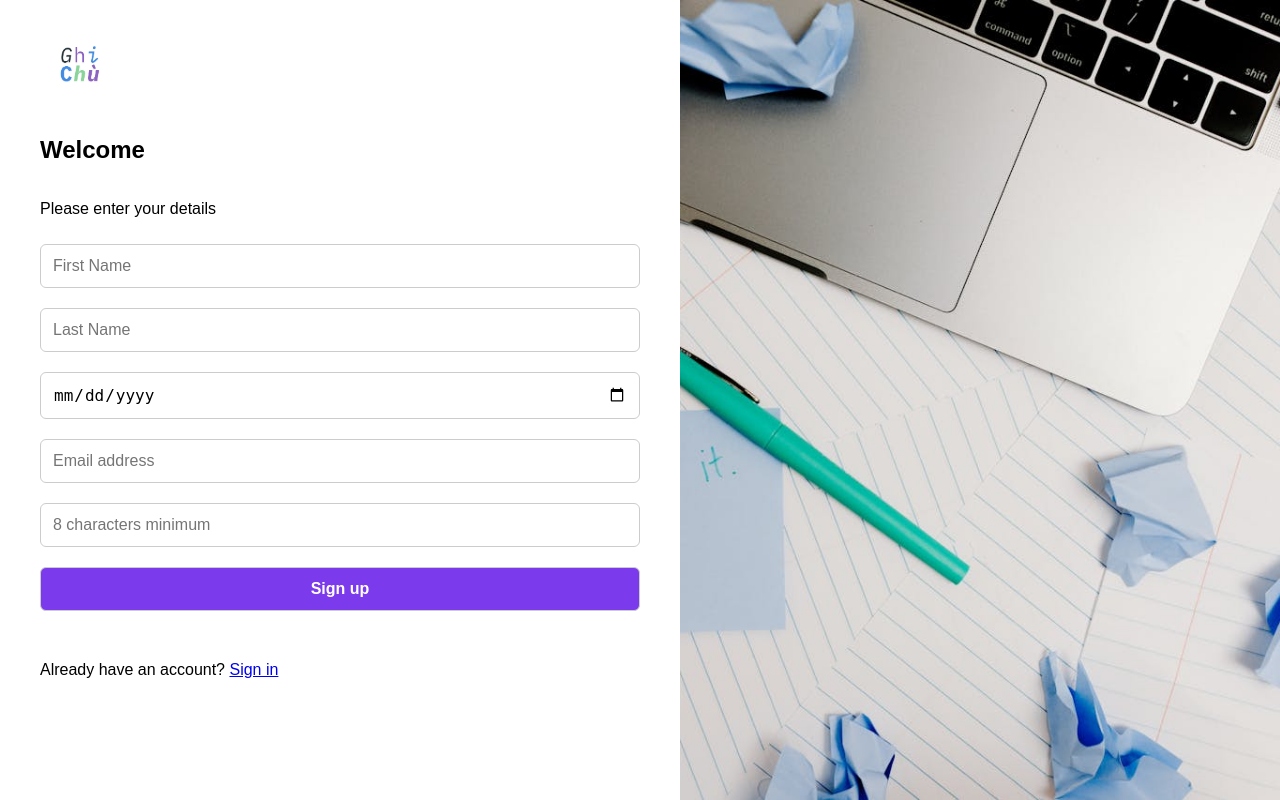
After one commit to Perras2357/Ghi-chu, a PHP site: page /inscription.php in a window 1280 px wide. The commit adds this page. Run offline with PHP 8.4, Linux system fonts and the light colour scheme.

Commit message:
ajout de la page d'inscription stylisée avec images et css

```diff
--- a/app/data/database.php
+++ b/app/data/database.php
@@ -1,16 +1,12 @@
 <?php
-
-    function connexion($host, $dbname, $user, $mdp)
-    {
-        try {
-            $dbh = new PDO("mysql:host=$host;dbname=$dbname;charset=utf8", $user, $mdp);
-            $dbh->setAttribute(PDO::ATTR_ERRMODE, PDO::ERRMODE_EXCEPTION);
-            $dbh->setAttribute(PDO::ATTR_DEFAULT_FETCH_MODE, PDO::FETCH_OBJ);
-            return $dbh;
-        } catch (PDOException $e) {
-            error_log("Erreur connexion BDD : " . $e->getMessage());
-            die("Erreur de connexion à la base de données.");
-        }
-    }
-
+try {
+    $dbh = new PDO("mysql:host=localhost;dbname=ghi-chu_database;port=3307",'root','');
+    //echo "YES";
+} catch (PDOException $e) {
+    // tenter de réessayer la connexion après un certain délai, par exemple
+    //echo "NO";
+    die('Erreur : ' . $e->getMessage());
+}
+/*var_dump($dbh);
+var_dump($e);*/
 ?>
--- /dev/null
+++ b/public/inscription.php
@@ -0,0 +1,48 @@
+<?php
+include('../app/data/database.php');
+$message = '';
+
+if ($_SERVER["REQUEST_METHOD"] == "POST") {
+    $prenom = $_POST['prenom'];
+    $nom = $_POST['nom'];
+    $naissance = $_POST['naissance'];
+    $email = $_POST['email'];
+    $password = password_hash($_POST['password'], PASSWORD_DEFAULT);
+
+    $stmt = $dbh->prepare("INSERT INTO users (prenom, nom, date_naissance, mail, mot_de_passe) VALUES (?, ?, ?, ?, ?)");
+    if ($stmt->execute([$prenom, $nom, $naissance, $email, $password])) {
+        $message = "Inscription réussie !";
+    } else {
+        $message = "Erreur lors de l'inscription.";
+    }
+}
+?>
+
+<!DOCTYPE html>
+<html lang="en">
+<head>
+    <meta charset="UTF-8">
+    <title>Sign Up</title>
+    <link rel="stylesheet" href="style.css">
+</head>
+<body>
+    <div class="form-container">
+        <div class="form-box">
+            <img src="images/logo_fond_blanc.png" class="logo" alt="Logo Ghi Chu">
+            <form method="POST">
+                <h2>Welcome</h2>
+                <p>Please enter your details</p>
+                <input type="text" name="prenom" placeholder="First Name" required>
+                <input type="text" name="nom" placeholder="Last Name" required>
+                <input type="date" name="naissance" placeholder="Date of birth" required>
+                <input type="email" name="email" placeholder="Email address" required>
+                <input type="password" name="password" placeholder="8 characters minimum" required>
+                <button type="submit">Sign up</button>
+                <p class="message"><?php echo $message; ?></p>
+                <p>Already have an account? <a href="login.php">Sign in</a></p>
+            </form>
+        </div>
+        <div class="image-part"></div>
+    </div>
+</body>
+</html>
--- /dev/null
+++ b/public/style.css
@@ -0,0 +1,64 @@
+body {
+    margin: 0;
+    font-family: Arial, sans-serif;
+}
+
+.form-container {
+    display: flex;
+    height: 100vh;
+}
+
+.form-box {
+    flex: 1;
+    padding: 40px;
+    background: #fff;
+    display: flex;
+    flex-direction: column;
+    justify-content: flex-start;
+    position: relative;
+}
+
+.logo {
+    width: 90px;
+    height: auto;
+    margin-bottom: 20px;
+}
+
+form {
+    display: flex;
+    flex-direction: column;
+}
+
+form input,
+form button {
+    margin: 10px 0;
+    padding: 12px;
+    font-size: 16px;
+    border: 1px solid #ccc;
+    border-radius: 6px;
+}
+
+button {
+    background-color: #7c3aed;
+    color: white;
+    border: none;
+    cursor: pointer;
+    font-weight: bold;
+}
+
+button:hover {
+    background-color: #6b21a8;
+}
+
+.image-part {
+    flex: 1;
+    background-image: url('images/postit.jpg');
+    background-size: cover;
+    background-position: center;
+}
+
+.message {
+    margin-top: 10px;
+    font-size: 14px;
+    color: green;
+}
```
Also changed, not shown: public/index.php (+5 -5 lines), public/images/logo_fond_blanc.png (added), public/images/postit.jpg (added).
